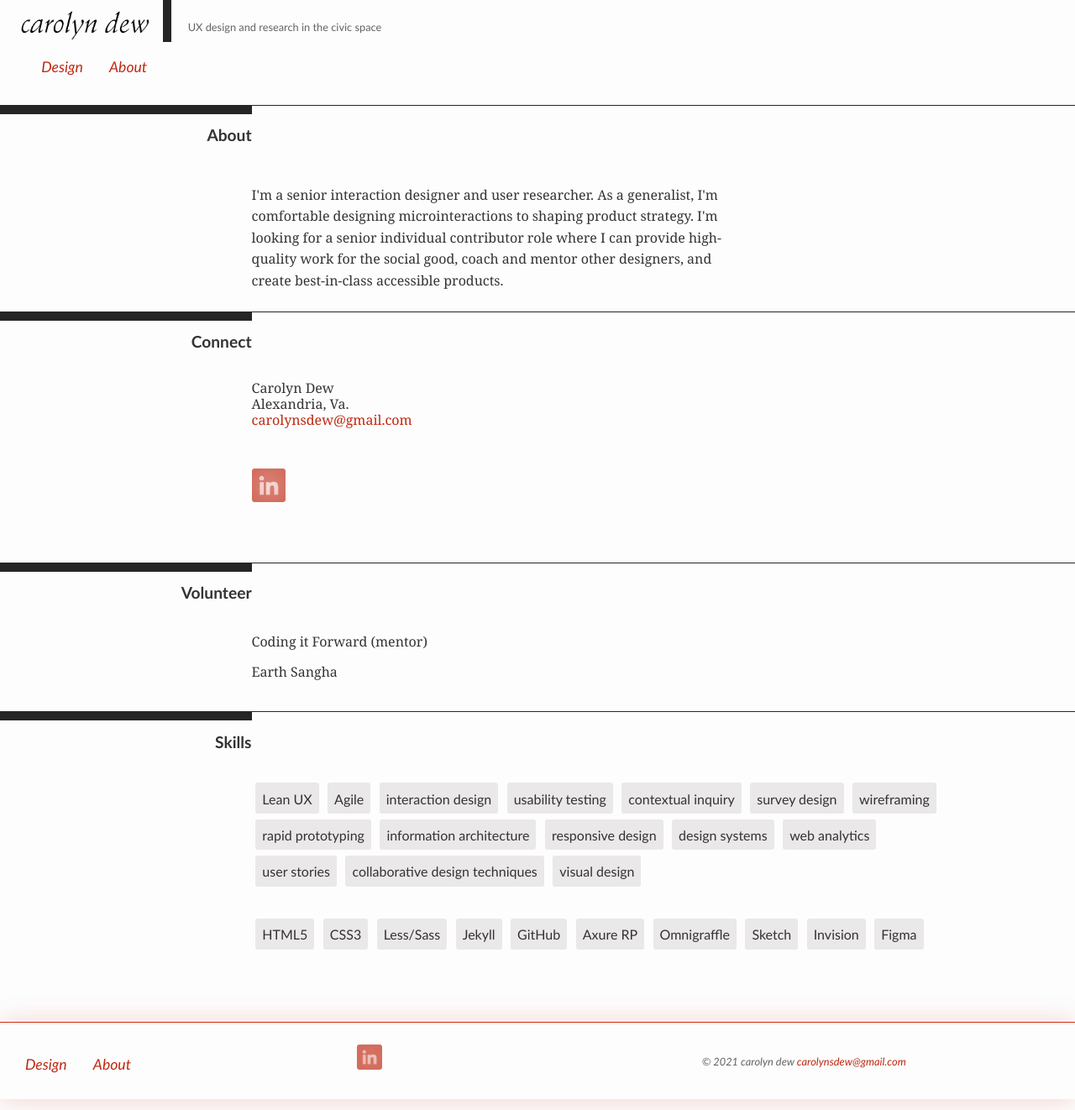
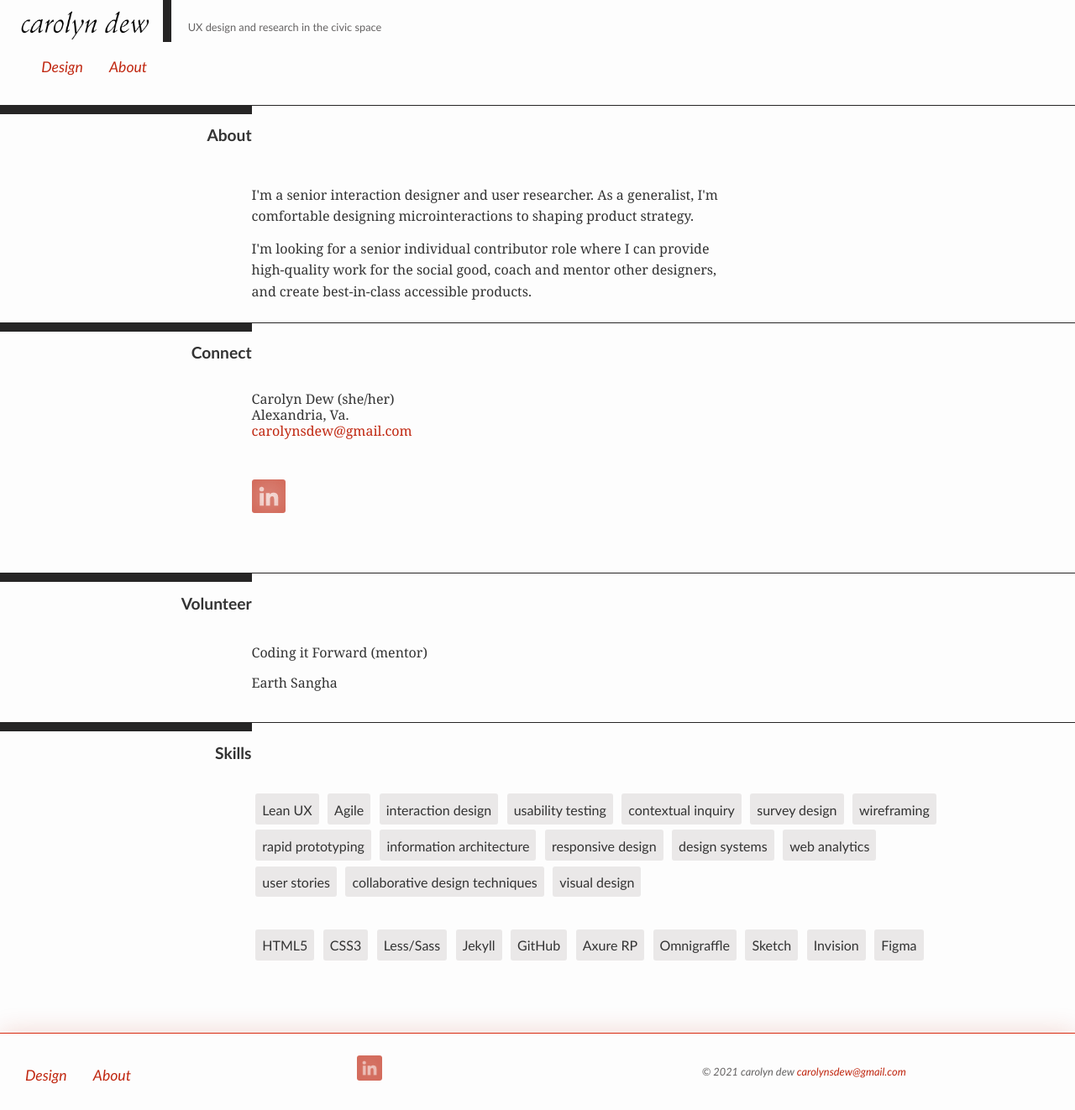
Before and after one commit to carodew/carodew.github.io, a Jekyll site: the page built from about.md, in a window 1280 px wide. Shown: the whole page at 84% size. Built offline with Jekyll 4.4.1, drawn with Linux system fonts in a browser that asks for light colours.

Commit message:
Add para break and pronounes

```diff
--- a/about.md
+++ b/about.md
@@ -10,9 +10,9 @@ img-path: "../img"
 		<h2>About</h2>
 	</div>
 	<div class="section-content">
-		<p>I'm a senior interaction designer and user researcher. As a generalist, I'm comfortable designing microinteractions to shaping product strategy.
+		<p>I'm a senior interaction designer and user researcher. As a generalist, I'm comfortable designing microinteractions to shaping product strategy.</p>
 
-I'm looking for a senior individual contributor role where I can provide high-quality work for the social good, coach and mentor other designers, and create best-in-class accessible products.</p>
+<p>I'm looking for a senior individual contributor role where I can provide high-quality work for the social good, coach and mentor other designers, and create best-in-class accessible products.</p>
 	<!--<div class="a-resume" >
 	<a href="{{ page.img-path }}/Carolyn-Dew-Resume.pdf" onclick="_gaq.push(['_trackEvent', 'Resume Download', 'Download', 'Button']);" id="resume">R&eacute;sum&eacute; (PDF)</a>
 		</div>-->
@@ -24,7 +24,7 @@ I'm looking for a senior individual contributor role where I can provide high-qu
 	</div>
 	<div class="section-content">
 		<p>
-			Carolyn Dew
+			Carolyn Dew (she/her)
 			<br>
 			Alexandria, Va.
 			<br>
```
